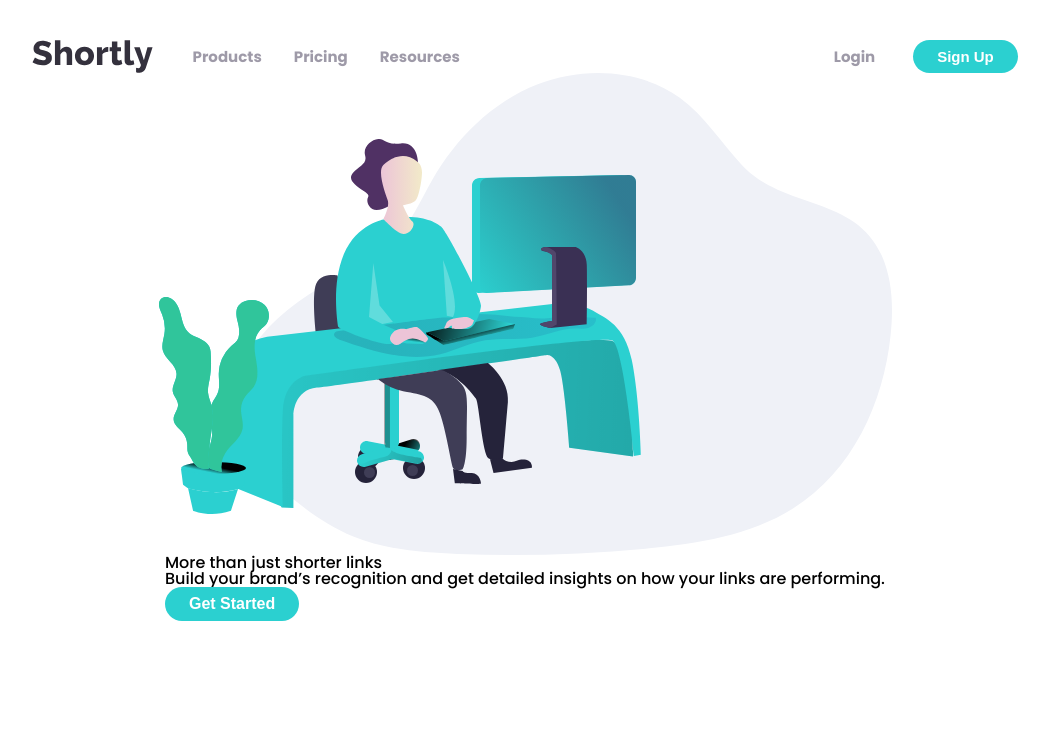
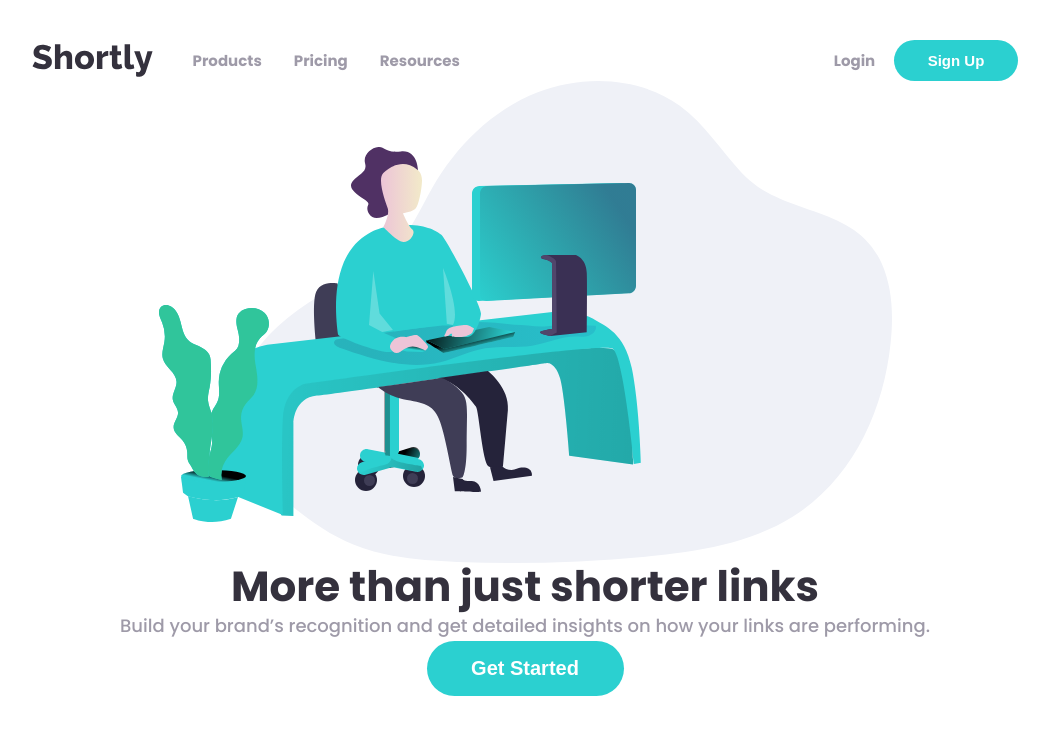
Before and after one commit to tkressma/shortly-landing-page, a React (Create React App) app: page / in a window 1280 px wide. Shown: the top 734 px of the page, without its empty margins (115-1164 px from the left). Built offline with nearby package versions, Linux system fonts and the light colour scheme.

Commit message:
Fix button padding

```diff
--- a/src/components/UI/ButtonCTA.module.css
+++ b/src/components/UI/ButtonCTA.module.css
@@ -1,14 +1,14 @@
 .button {
   border: none;
   border-radius: 28px;
-    background-color: #2BD0D0;
+  background-color: #2bd0d0;
   color: white;
   cursor: pointer;
   font-size: inherit;
   font-weight: 700;
-    padding: 0.5rem 1.5rem;
+  padding: 0.8em 2.23em;
 }
 
 .button:hover {
-    background-color: #9AE3E3;
+  background-color: #9ae3e3;
 }
--- a/src/components/header/Hero.js
+++ b/src/components/header/Hero.js
@@ -1,18 +1,21 @@
 import React from "react";
-import styles from "./Hero.module.css"
+import styles from "./Hero.module.css";
 import ButtonCTA from "../UI/ButtonCTA";
-import illustration from "../../assets/illustration-working.svg"
+import illustration from "../../assets/illustration-working.svg";
 function Hero() {
   return (
     <section className={styles.hero}>
       <article className={styles["hero__article"]}>
-                <h1>More than just shorter links</h1>
-                <p>Build your brand’s recognition and get detailed insights on how your links are performing.</p>
-                <ButtonCTA text="Get Started"/>
+        <h1 className={styles["hero__h1"]}>More than just shorter links</h1>
+        <p className={styles["hero__p"]}>
+          Build your brand’s recognition and get detailed insights on how your
+          links are performing.
+        </p>
+        <ButtonCTA text="Get Started" />
       </article>
       <img className={styles["hero__img"]} src={illustration} />
     </section>
-    )
+  );
 }
 
 export default Hero;
--- a/src/components/header/Hero.module.css
+++ b/src/components/header/Hero.module.css
@@ -2,6 +2,23 @@
   display: flex;
   flex-direction: column;
   align-items: center;
+  text-align: center;
+  font-size: 20px;
+  font-weight: bold;
+}
+
+.hero__h1 {
+  font-size: 2.625rem;
+  font-weight: bold;
+  line-height: 48px;
+  color: #34313d;
+}
+
+.hero__p {
+  font-size: 1.125rem;
+  font-weight: 500;
+  line-height: 30px;
+  color: #9e9aa8;
 }
 
 .hero__article {
--- a/src/components/header/NavMenu.module.css
+++ b/src/components/header/NavMenu.module.css
@@ -1,10 +1,10 @@
 .navigation {
   width: 327px;
-  padding: 40px 32px;
+  padding: 40px 24px;
   margin-top: 24px;
   font-size: 18px;
   border-radius: 10px;
-  background-color: #3A3054;
+  background-color: #3a3054;
   position: relative;
   visibility: hidden;
   opacity: 0;
@@ -77,7 +77,6 @@
     align-items: center;
     justify-content: space-between;
     margin-left: 32px;
-        gap: none;
+    gap: 0px;
   }
-
 }
--- a/src/components/header/Navbar.module.css
+++ b/src/components/header/Navbar.module.css
@@ -14,6 +14,7 @@
 @media (min-width: 768px) {
   .navbar {
     justify-content: space-between;
+    align-items: center;
   }
 
   .logo {
```
Lines whose indentation alone changed are shown as unchanged.
